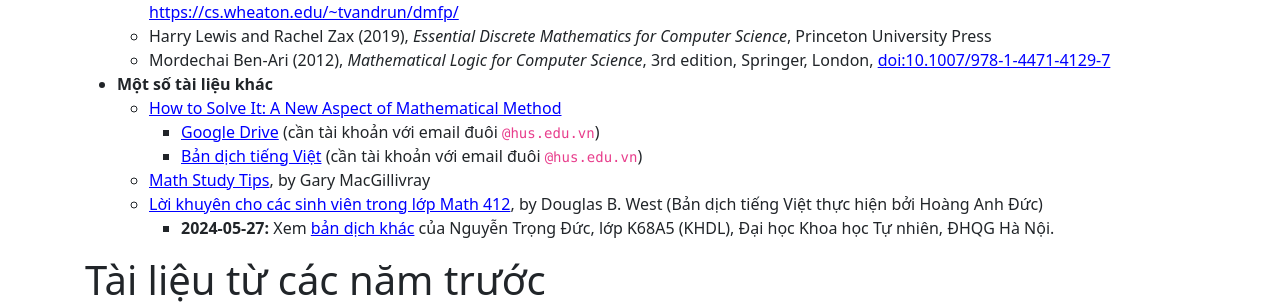
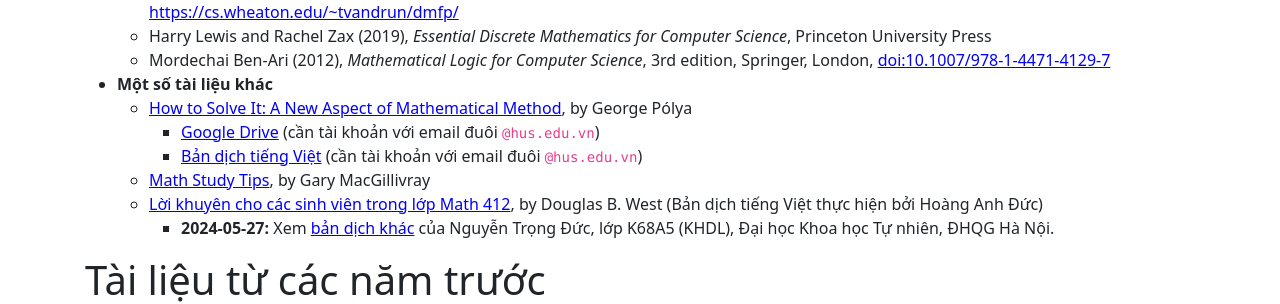
Before and after one commit to hoanganhduc/hoanganhduc.github.io, a Jekyll site: the page built from teaching/VNU-HUS/2025/summer/MAT3500/index.md, in a window 1280 px wide and 900 px high, scrolled down 1715 px. Shown: the part 163-467 px from the top of the window. Built offline with Jekyll 4.4.1, drawn with Linux system fonts in a browser that asks for light colours; nearby versions of some CDN libraries; a style sheet for code colours, icons or effects is not loaded.

Commit message:
Updated @ 2025-06-30  12:21:18 ICT

```diff
--- a/teaching/VNU-HUS/2025/summer/MAT3500/index.md
+++ b/teaching/VNU-HUS/2025/summer/MAT3500/index.md
@@ -76,7 +76,7 @@ Xem các thông báo cũ [ở đây](#lịch-sử-các-thông-báo).
   * Harry Lewis and Rachel Zax (2019), *Essential Discrete Mathematics for Computer Science*, Princeton University Press
   * Mordechai Ben-Ari (2012), *Mathematical Logic for Computer Science*, 3rd edition, Springer, London, [doi:10.1007/978-1-4471-4129-7](https://doi.org/10.1007/978-1-4471-4129-7)
 * **Một số tài liệu khác**
-  * [How to Solve It: A New Aspect of Mathematical Method](https://press.princeton.edu/books/paperback/9780691164076/how-to-solve-it?srsltid=AfmBOorsac2aS9APMDY_oAV6E1L8Qerl7Yq7rRejRmW7p_9qL_BADSw8)
+  * [How to Solve It: A New Aspect of Mathematical Method](https://press.princeton.edu/books/paperback/9780691164076/how-to-solve-it), by George Pólya
     * [Google Drive](https://drive.google.com/file/d/1_4eB52t3KopsqN7Lsyc4eKDFSznKj2dJ/) (cần tài khoản với email đuôi `@hus.edu.vn`)
     * [Bản dịch tiếng Việt](https://drive.google.com/file/d/10G-nAp8DKAz2-uyU-_czNJws7y_jYVlo/) (cần tài khoản với email đuôi `@hus.edu.vn`)
   * [Math Study Tips](https://www.math.uvic.ca/faculty/gmacgill/Pointers2.pdf), by Gary MacGillivray
```
Also changed, not shown: 1 other file.
